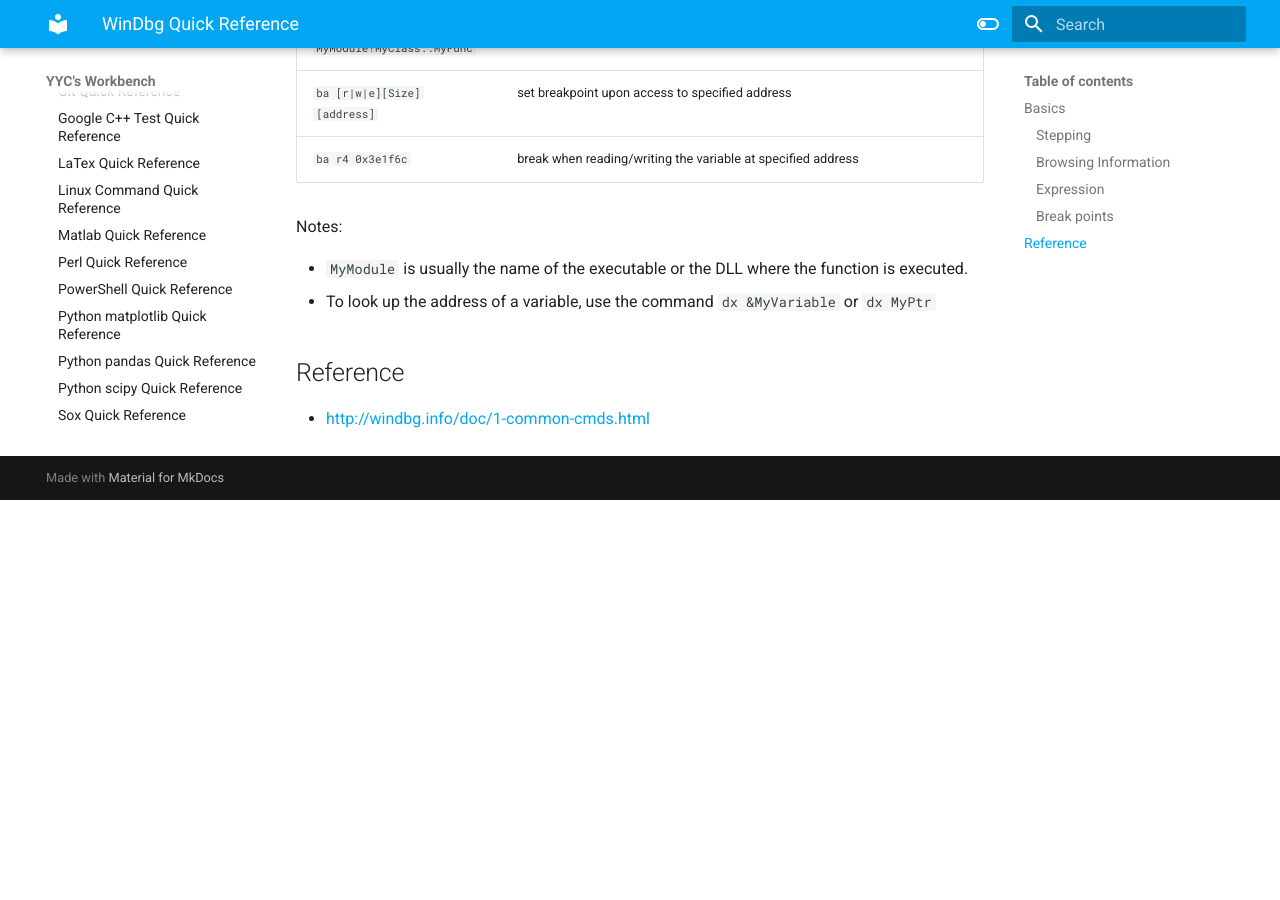
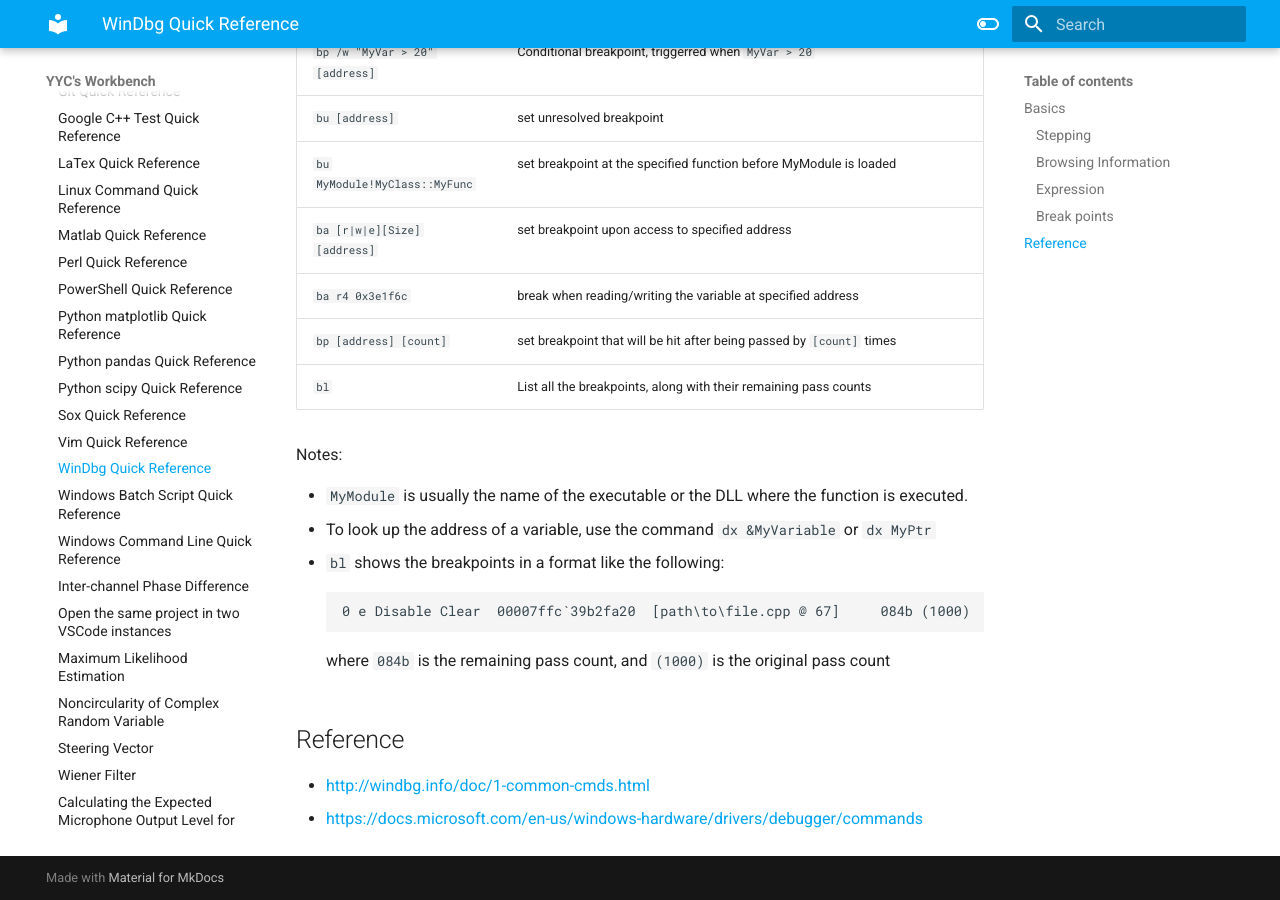
Before and after one commit to yychang/yychang.github.io, an MkDocs documentation site: the page built from docs/Note Archive/202205042311_windbg_quick_reference.md, in a window 1280 px wide and 900 px high, scrolled down 2222 px. Built offline with MkDocs 1.6.1 and Material for MkDocs 9.7.7, drawn with Linux system fonts in a browser that asks for light colours; before the commit the page ends 2722 px from its top, so only the background shows below that; some of the changed text lies outside the part shown.

Commit message:
Update notes

````diff
--- a/docs/Note Archive/202205042311_windbg_quick_reference.md
+++ b/docs/Note Archive/202205042311_windbg_quick_reference.md
@@ -40,6 +40,9 @@ tags:
 
 | Cmd | Description |
 | --- | ----------- |
+| `? Expression` | evaluates an expression |
+| `? 30 + 40` | Show the result of 0x30 + 0x40, in DEC and in HEX |
+| `? 0n100` | Show the result of 100, in DEC and in HEX |
 | `?? Expression` | evaluates and displays the value of an expression according to the C++ expression rules |
 | `?? @@c++(Expression)` | Use C++ expression parser to evaluates and displays the value of an expression |
 
@@ -62,12 +65,22 @@ Example:
 | `bu MyModule!MyClass::MyFunc` | set breakpoint at the specified function before MyModule is loaded |
 | <code>ba [r\|w\|e][Size] [address]</code> | set breakpoint upon access to specified address |
 | `ba r4 0x3e1f6c` | break when reading/writing the variable at specified address |
+| `bp [address] [count]` | set breakpoint that will be hit after being passed by `[count]` times |
+| `bl` | List all the breakpoints, along with their remaining pass counts |
 
 Notes:
 
 * `MyModule` is usually the name of the executable or the DLL where the function is executed.
 * To look up the address of a variable, use the command `dx &MyVariable` or `dx MyPtr`
+* `bl` shows the breakpoints in a format like the following:
+
+    ```
+    0 e Disable Clear  00007ffc`39b2fa20  [path\to\file.cpp @ 67]     084b (1000)
+    ```
+
+    where `084b` is the remaining pass count, and `(1000)` is the original pass count
 
 ## Reference
 
 * http://windbg.info/doc/1-common-cmds.html
+* https://docs.microsoft.com/en-us/windows-hardware/drivers/debugger/commands
````
Also changed, not shown: docs/202206041201_moc_root.md (+3 -1 lines).
